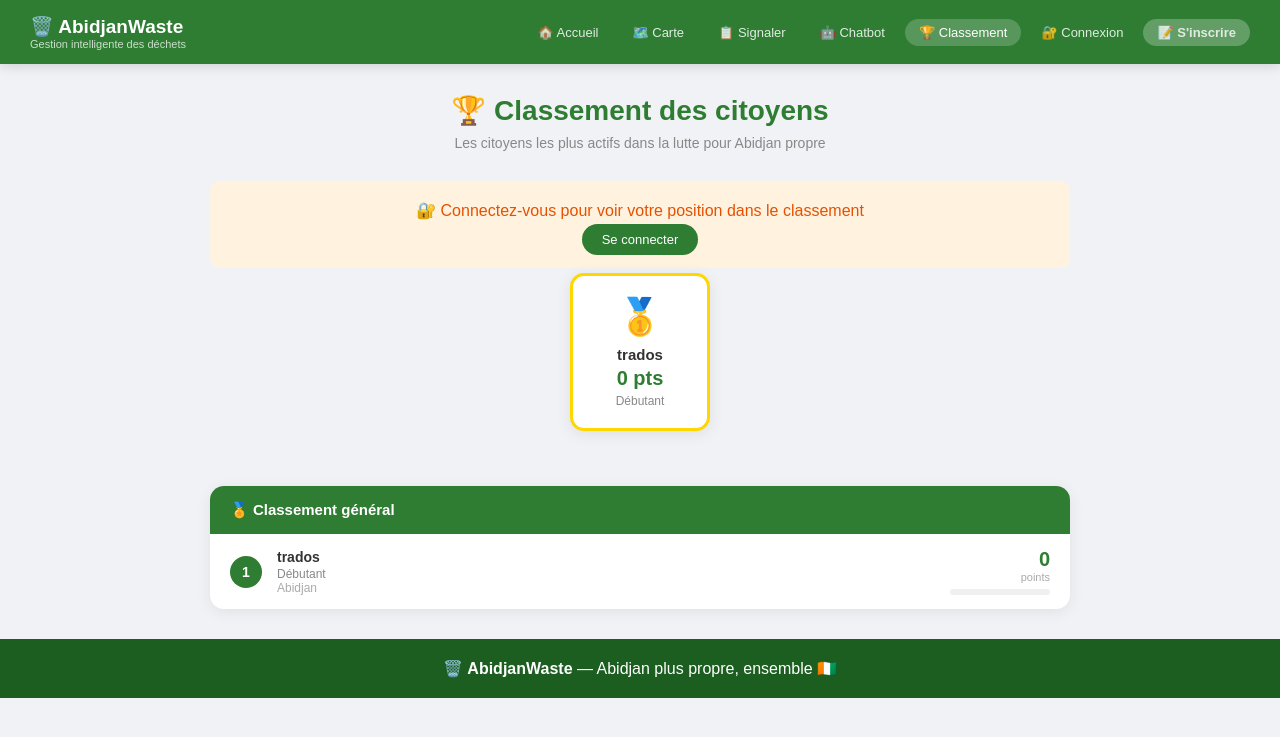
After one commit to makoura1976-png/AbidjanWaste, a Django app: page /classement/ in a window 1280 px wide. The commit adds this page. Shown: the top 737 px of the page. Run offline with Django 5.2, Linux system fonts and the light colour scheme; data comes from the database, SQL or seed files in the repository; both versions use the stored data as it was after the commit.

Commit message:
Ajout système de points et classement citoyens

```diff
--- a/config/settings.py
+++ b/config/settings.py
@@ -8,7 +8,7 @@ load_dotenv()
 BASE_DIR = Path(__file__).resolve().parent.parent
 
 SECRET_KEY = os.environ.get('SECRET_KEY', 'django-insecure-changez-moi')
-DEBUG = os.environ.get('DEBUG', 'False') == 'True'
+DEBUG = True
 ALLOWED_HOSTS = os.environ.get('ALLOWED_HOSTS', '*').split(',')
 
 INSTALLED_APPS = [
--- a/config/urls.py
+++ b/config/urls.py
@@ -1,7 +1,7 @@
 from django.contrib import admin
 from django.urls import path, include
 from rest_framework.routers import DefaultRouter
-from signalements.views import CommuneViewSet, PoubelleViewSet, SignalementViewSet, carte_view, signalement_view
+from signalements.views import CommuneViewSet, PoubelleViewSet, SignalementViewSet, carte_view, signalement_view, classement_view
 from chatbot.views import chatbot_api
 from utilisateurs.views import login_api, register_api, logout_api, profil_api
 from django.shortcuts import render
@@ -19,11 +19,13 @@ urlpatterns = [
     path('api/auth/register/', register_api, name='register-api'),
     path('api/auth/logout/', logout_api, name='logout-api'),
     path('api/auth/profil/', profil_api, name='profil-api'),
+    path('api/classement/', classement_view, name='classement-api'),
     path('carte/', carte_view, name='carte'),
     path('signalement/', signalement_view, name='signalement'),
     path('chatbot/', lambda req: render(req, 'chatbot.html'), name='chatbot-page'),
     path('dashboard/', lambda req: render(req, 'dashboard.html'), name='dashboard'),
     path('login/', lambda req: render(req, 'login.html'), name='login'),
     path('register/', lambda req: render(req, 'register.html'), name='register'),
+    path('classement/', lambda req: render(req, 'classement.html'), name='classement'),
     path('', lambda req: render(req, 'index.html'), name='accueil'),
 ]
--- a/signalements/views.py
+++ b/signalements/views.py
@@ -1,7 +1,8 @@
 from django.shortcuts import render
+from django.http import JsonResponse
 from rest_framework import viewsets
 from rest_framework.authentication import SessionAuthentication
-from .models import Commune, Poubelle, Signalement
+from .models import Commune, Poubelle, Signalement, ProfilCitoyen
 from .serializers import CommuneSerializer, PoubelleSerializer, SignalementSerializer
 
 class CsrfExemptSessionAuthentication(SessionAuthentication):
@@ -26,3 +27,15 @@ def carte_view(request):
 
 def signalement_view(request):
     return render(request, 'signalement.html')
+
+def classement_view(request):
+    profils = ProfilCitoyen.objects.select_related('user', 'commune').order_by('-points')[:20]
+    data = []
+    for p in profils:
+        data.append({
+            'username': p.user.username,
+            'points': p.points,
+            'badge': p.badge,
+            'commune': p.commune.nom if p.commune else None,
+        })
+    return JsonResponse(data, safe=False)
--- /dev/null
+++ b/templates/classement.html
@@ -0,0 +1,254 @@
+<!DOCTYPE html>
+<html lang="fr">
+<head>
+    <meta charset="UTF-8">
+    <meta name="viewport" content="width=device-width, initial-scale=1.0">
+    <title>AbidjanWaste — Classement citoyens</title>
+    <link rel="stylesheet" href="/static/css/style.css">
+    <style>
+        body { font-family: Arial, sans-serif; background: #f0f2f5; color: #333; }
+        .container { max-width: 900px; margin: 30px auto; padding: 0 20px; }
+        .page-header { text-align: center; margin-bottom: 30px; }
+        .page-header h2 { font-size: 28px; color: #2e7d32; margin-bottom: 8px; }
+        .page-header p { color: #888; font-size: 14px; }
+        .podium {
+            display: flex;
+            justify-content: center;
+            align-items: flex-end;
+            gap: 20px;
+            margin-bottom: 35px;
+        }
+        .podium-item {
+            text-align: center;
+            background: white;
+            border-radius: 14px;
+            padding: 20px 25px;
+            box-shadow: 0 3px 15px rgba(0,0,0,0.08);
+            min-width: 140px;
+        }
+        .podium-item.first { transform: translateY(-20px); border: 3px solid #FFD700; }
+        .podium-item.second { border: 3px solid #C0C0C0; }
+        .podium-item.third { border: 3px solid #CD7F32; }
+        .podium-rank { font-size: 36px; margin-bottom: 8px; }
+        .podium-name { font-weight: bold; font-size: 15px; color: #333; }
+        .podium-points { color: #2e7d32; font-size: 20px; font-weight: bold; margin-top: 4px; }
+        .podium-badge { font-size: 12px; color: #888; margin-top: 4px; }
+        .classement-card {
+            background: white;
+            border-radius: 14px;
+            box-shadow: 0 3px 15px rgba(0,0,0,0.07);
+            overflow: hidden;
+            margin-bottom: 25px;
+        }
+        .classement-header {
+            background: #2e7d32;
+            color: white;
+            padding: 15px 20px;
+            font-weight: bold;
+            font-size: 15px;
+        }
+        .classement-item {
+            display: flex;
+            align-items: center;
+            padding: 14px 20px;
+            border-bottom: 1px solid #f0f0f0;
+            gap: 15px;
+        }
+        .classement-item:last-child { border-bottom: none; }
+        .rank-num {
+            width: 32px; height: 32px;
+            background: #f0f0f0;
+            border-radius: 50%;
+            display: flex; align-items: center; justify-content: center;
+            font-weight: bold;
+            font-size: 14px;
+            color: #555;
+            flex-shrink: 0;
+        }
+        .rank-num.top3 { background: #2e7d32; color: white; }
+        .citoyen-info { flex: 1; }
+        .citoyen-name { font-weight: bold; font-size: 14px; color: #333; }
+        .citoyen-badge { font-size: 12px; color: #888; margin-top: 2px; }
+        .citoyen-commune { font-size: 12px; color: #aaa; }
+        .points-display { text-align: right; }
+        .points-value { font-size: 20px; font-weight: bold; color: #2e7d32; }
+        .points-label { font-size: 11px; color: #aaa; }
+        .progress-bar {
+            height: 6px;
+            background: #f0f0f0;
+            border-radius: 3px;
+            margin-top: 6px;
+            width: 100px;
+        }
+        .progress-fill { height: 100%; background: #2e7d32; border-radius: 3px; }
+        .mon-profil {
+            background: white;
+            border-radius: 14px;
+            padding: 25px;
+            box-shadow: 0 3px 15px rgba(0,0,0,0.07);
+            margin-bottom: 25px;
+            border-left: 4px solid #2e7d32;
+        }
+        .mon-profil h3 { color: #2e7d32; margin-bottom: 15px; font-size: 16px; }
+        .profil-stats {
+            display: grid;
+            grid-template-columns: repeat(3, 1fr);
+            gap: 15px;
+        }
+        .profil-stat {
+            text-align: center;
+            background: #f9f9f9;
+            border-radius: 10px;
+            padding: 15px;
+        }
+        .profil-stat-value { font-size: 24px; font-weight: bold; color: #2e7d32; }
+        .profil-stat-label { font-size: 12px; color: #888; margin-top: 4px; }
+        .not-logged {
+            text-align: center;
+            padding: 20px;
+            background: #fff3e0;
+            border-radius: 10px;
+            margin-bottom: 25px;
+        }
+        .not-logged p { color: #e65100; margin-bottom: 10px; }
+        .not-logged a {
+            background: #2e7d32;
+            color: white;
+            padding: 8px 20px;
+            border-radius: 20px;
+            text-decoration: none;
+            font-size: 13px;
+        }
+        footer {
+            background: #1b5e20;
+            color: white;
+            padding: 20px;
+            text-align: center;
+            margin-top: 30px;
+        }
+    </style>
+</head>
+<body>
+
+<nav class="navbar">
+    <a href="/" class="navbar-brand">
+        <div>
+            <h1>🗑️ AbidjanWaste</h1>
+            <p>Gestion intelligente des déchets</p>
+        </div>
+    </a>
+    <div class="navbar-nav">
+        <a href="/">🏠 Accueil</a>
+        <a href="/carte/">🗺️ Carte</a>
+        <a href="/signalement/">📋 Signaler</a>
+        <a href="/chatbot/">🤖 Chatbot</a>
+        <a href="/classement/" class="active">🏆 Classement</a>
+        <a href="/login/">🔐 Connexion</a>
+        <a href="/register/" style="background:rgba(255,255,255,0.3);font-weight:bold;">📝 S'inscrire</a>
+    </div>
+</nav>
+
+<div class="container">
+    <div class="page-header">
+        <h2>🏆 Classement des citoyens</h2>
+        <p>Les citoyens les plus actifs dans la lutte pour Abidjan propre</p>
+    </div>
+
+    <div id="mon-profil-section"></div>
+    <div class="podium" id="podium"></div>
+
+    <div class="classement-card">
+        <div class="classement-header">🏅 Classement général</div>
+        <div id="classement-liste">
+            <div style="text-align:center;padding:20px;color:#999">Chargement...</div>
+        </div>
+    </div>
+</div>
+
+<footer>
+    <p>🗑️ <strong>AbidjanWaste</strong> — Abidjan plus propre, ensemble 🇨🇮</p>
+</footer>
+
+<script>
+async function charger() {
+    const [classRes, profilRes] = await Promise.all([
+        fetch('/api/classement/'),
+        fetch('/api/auth/profil/')
+    ]);
+    const classement = await classRes.json();
+    const profil = await profilRes.json();
+
+    const section = document.getElementById('mon-profil-section');
+    if (profil.authenticated) {
+        section.innerHTML = `
+            <div class="mon-profil">
+                <h3>👤 Mon profil — ${profil.username}</h3>
+                <div class="profil-stats">
+                    <div class="profil-stat">
+                        <div class="profil-stat-value">${profil.points}</div>
+                        <div class="profil-stat-label">Points</div>
+                    </div>
+                    <div class="profil-stat">
+                        <div class="profil-stat-value">${profil.badge}</div>
+                        <div class="profil-stat-label">Badge</div>
+                    </div>
+                    <div class="profil-stat">
+                        <div class="profil-stat-value">#${profil.rang || '—'}</div>
+                        <div class="profil-stat-label">Classement</div>
+                    </div>
+                </div>
+            </div>`;
+    } else {
+        section.innerHTML = `
+            <div class="not-logged">
+                <p>🔐 Connectez-vous pour voir votre position dans le classement</p>
+                <a href="/login/">Se connecter</a>
+            </div>`;
+    }
+
+    const podiumEl = document.getElementById('podium');
+    const top3 = classement.slice(0, 3);
+    const ordre = [1, 0, 2];
+    const classes = ['second', 'first', 'third'];
+    const medals = ['🥈', '🥇', '🥉'];
+    podiumEl.innerHTML = ordre.map(i => {
+        if (!top3[i]) return '';
+        return `
+            <div class="podium-item ${classes[ordre.indexOf(i)]}">
+                <div class="podium-rank">${medals[ordre.indexOf(i)]}</div>
+                <div class="podium-name">${top3[i].username}</div>
+                <div class="podium-points">${top3[i].points} pts</div>
+                <div class="podium-badge">${top3[i].badge}</div>
+            </div>`;
+    }).join('');
+
+    const liste = document.getElementById('classement-liste');
+    if (classement.length === 0) {
+        liste.innerHTML = '<div style="text-align:center;padding:20px;color:#999">Aucun citoyen classé pour l\'instant. Inscrivez-vous et faites des signalements !</div>';
+        return;
+    }
+    const maxPoints = classement[0]?.points || 1;
+    liste.innerHTML = classement.map((c, i) => `
+        <div class="classement-item">
+            <div class="rank-num ${i < 3 ? 'top3' : ''}">${i + 1}</div>
+            <div class="citoyen-info">
+                <div class="citoyen-name">${c.username}</div>
+                <div class="citoyen-badge">${c.badge}</div>
+                <div class="citoyen-commune">${c.commune || 'Abidjan'}</div>
+            </div>
+            <div class="points-display">
+                <div class="points-value">${c.points}</div>
+                <div class="points-label">points</div>
+                <div class="progress-bar">
+                    <div class="progress-fill" style="width:${Math.min(100, (c.points/maxPoints)*100)}%"></div>
+                </div>
+            </div>
+        </div>
+    `).join('');
+}
+
+charger();
+</script>
+
+</body>
+</html>
--- a/utilisateurs/views.py
+++ b/utilisateurs/views.py
@@ -54,11 +54,24 @@ def logout_api(request):
 
 def profil_api(request):
     if request.user.is_authenticated:
+        try:
+            from signalements.models import ProfilCitoyen
+            profil = ProfilCitoyen.objects.get(user=request.user)
+            points = profil.points
+            badge = profil.badge
+            rang = ProfilCitoyen.objects.filter(points__gt=points).count() + 1
+        except Exception:
+            points = 0
+            badge = '🌱 Débutant'
+            rang = None
         return JsonResponse({
             'authenticated': True,
             'username': request.user.username,
             'email': request.user.email,
             'first_name': request.user.first_name,
             'last_name': request.user.last_name,
+            'points': points,
+            'badge': badge,
+            'rang': rang,
         })
     return JsonResponse({'authenticated': False})
```
Also changed, not shown: signalements/models.py (+49 -0 lines), templates/index.html (+54 -19 lines), db.sqlite3, signalements/migrations/0004_signalement_points_attribues_profilcitoyen.py (added).
